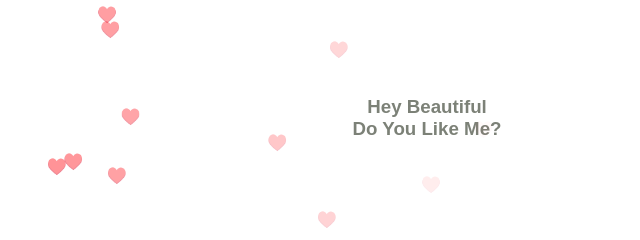
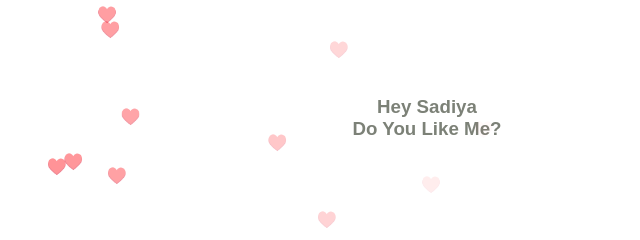
Before and after one commit to Elitefardin/love, a plain HTML site: page index.html in a window 1280 px wide. Shown: the top 240 px of the page, 213-853 px from the left. Drawn offline with Linux system fonts and the light colour scheme.

Commit message:
Update index.html

```diff
--- a/index.html
+++ b/index.html
@@ -230,7 +230,7 @@ border-radius: 50px 120px 30px 130px;
 
 <div class="blast"></div>
 <div class="ask slide-in ">
-    <h3>Hey Beautiful <br> Do You Like Me? </h1>
+    <h3>Hey Sadiya <br> Do You Like Me? </h1>
     <p> </p>
  </div>
 <div class="buttons slide-in">
```
